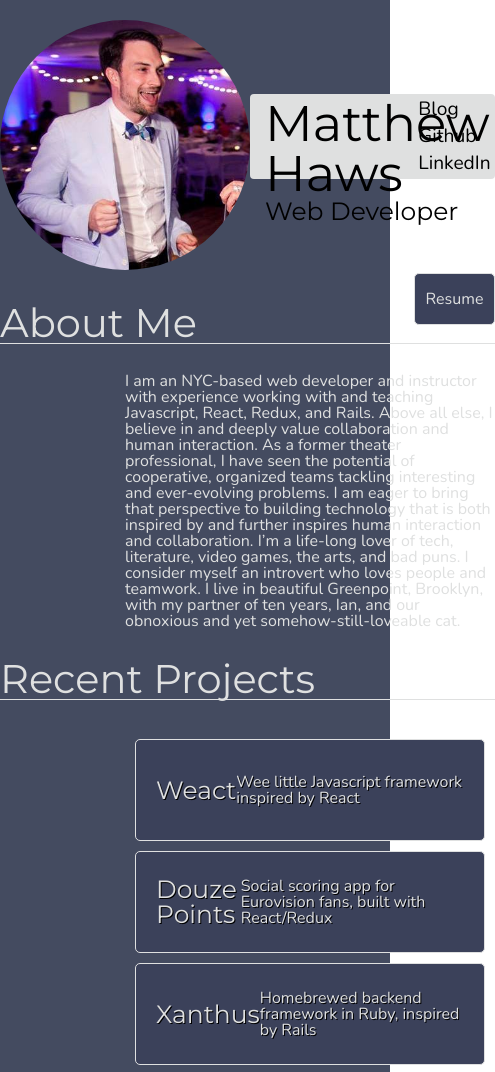
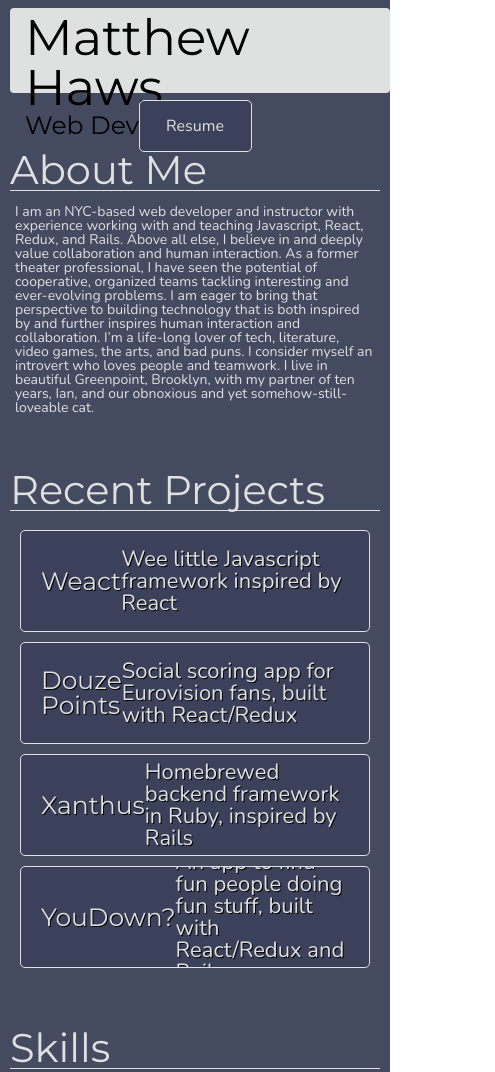
Before and after one commit to matthaws/matthaws.github.io, a website: page index.html in a window 390 px wide. Shown: the top 1072 px of the page, 495 px wide, since content can reach past the window. Drawn offline with nearby package versions, Linux system fonts and the light colour scheme.

Commit message:
Add resume and links to projects

```diff
--- a/css/main.css
+++ b/css/main.css
@@ -3,8 +3,8 @@
   display: grid;
   grid-auto-rows: minmax(100px, auto);
   font-family: "Nunito", sans-serif;
-  grid-template-columns: 1fr
 }
+
 
 @media (min-width: 1000px) {
   #portfolio-main {
@@ -222,3 +222,51 @@ header {
   height: 75px;
   padding-bottom: 45px;
 }
+
+@media (max-width: 1000px) {
+  h2 {
+    padding-top: 40px;
+  }
+
+  #portfolio-main {
+    grid-template-columns: 10px 1fr 10px
+  }
+
+  #profile-pic {
+    grid-column: 2;
+    display: none;
+  }
+
+  #contact-list, #contact, #skills, #skills-title, .project-item, #projects, #project-title {
+    grid-column: 2;
+  }
+
+  .project-item {
+    font-size: 22px;
+  }
+
+  #resume {
+    grid-column: 2;
+    width: 30%;
+    margin: 0 auto;
+  }
+
+  #about-me {
+    grid-column: 2;
+  }
+
+  #about-me-text {
+    grid-column: 2;
+    padding: 5px;
+    font-size: 14px;
+
+  }
+
+  header {
+    grid-column-start: 2;
+  }
+
+  #links {
+    display: none;
+  }
+}
--- a/index.html
+++ b/index.html
@@ -27,31 +27,39 @@
         <a href="https://www.linkedin.com/in/matt-haws/" target="_blank"><li>LinkedIn</li></a>
       </ul>
       <a id="resume" href="./assets/resume.pdf">Resume</a>
-      <h2 id="about-me" class="growing-text">About Me</h2>
+      <h2 id="about-me">About Me</h2>
       <section id="about-me-text">
         I am an NYC-based web developer and instructor with experience working with and teaching Javascript, React, Redux, and Rails. Above all else, I believe in and deeply value collaboration and human interaction. As a former theater professional, I have seen the potential of cooperative, organized teams tackling interesting and ever-evolving problems. I am eager to bring that perspective to building technology that is both inspired by and further inspires human interaction and collaboration. I’m a life-long lover of tech, literature, video games, the arts, and bad puns. I consider myself an introvert who loves people and teamwork. I live in beautiful Greenpoint, Brooklyn, with my partner of ten years, Ian, and our obnoxious and yet somehow-still-loveable cat.
       </section>
 
-      <h2 id="project-title" class="growing-text">Recent Projects</h2>
+      <h2 id="project-title">Recent Projects</h2>
         <ul id="projects">
+          <a target="_blank" href="https://www.github.com/matthaws/weact">
             <li class="project-item">
                 <h3><span>Weact</span></h3>
                 <p><span>Wee little Javascript framework inspired by React</span></p>
             </li>
+          </a>
+          <a target="_blank" href="https://www.github.com/matthaws/douze-points">
             <li class="project-item">
                 <h3><span>Douze Points</span></h3>
                 <p><span>Social scoring app for Eurovision fans, built with React/Redux</span></p>
             </li>
+          </a>
+          <a target="_blank" href="https://www.github.com/matthaws/xanthus">
             <li class="project-item">
               <h3><span>Xanthus</span></h3>
               <p><span>Homebrewed backend framework in Ruby, inspired by Rails</span></p>
             </li>
+          </a>
+          <a target="_blank" href="https://www.github.com/matthaws/you-down">
             <li class="project-item">
               <h3><span>YouDown?</span></h3>
               <p><span>An app to find fun people doing fun stuff, built with React/Redux and Rails</span></p>
             </li>
+          </a>
         </ul>
-        <h2 id="skills-title" class="growing-text">Skills</h2>
+        <h2 id="skills-title">Skills</h2>
         <ul id="skills">
           <li class="skill-list-item">
             <i class="skill-icon devicon-css3-plain colored"></i>
@@ -87,7 +95,7 @@
           </li>
         </ul>
 
-        <h2 id="contact" class="growing-text">Contact Me</h2>
+        <h2 id="contact">Contact Me</h2>
         <ul id="contact-list">
           <a href="mailto:matthaws@gmail.com">
           <li class="skill-list-item">
```
Also changed, not shown: 3 other files. Lines whose indentation alone changed are shown as unchanged.
